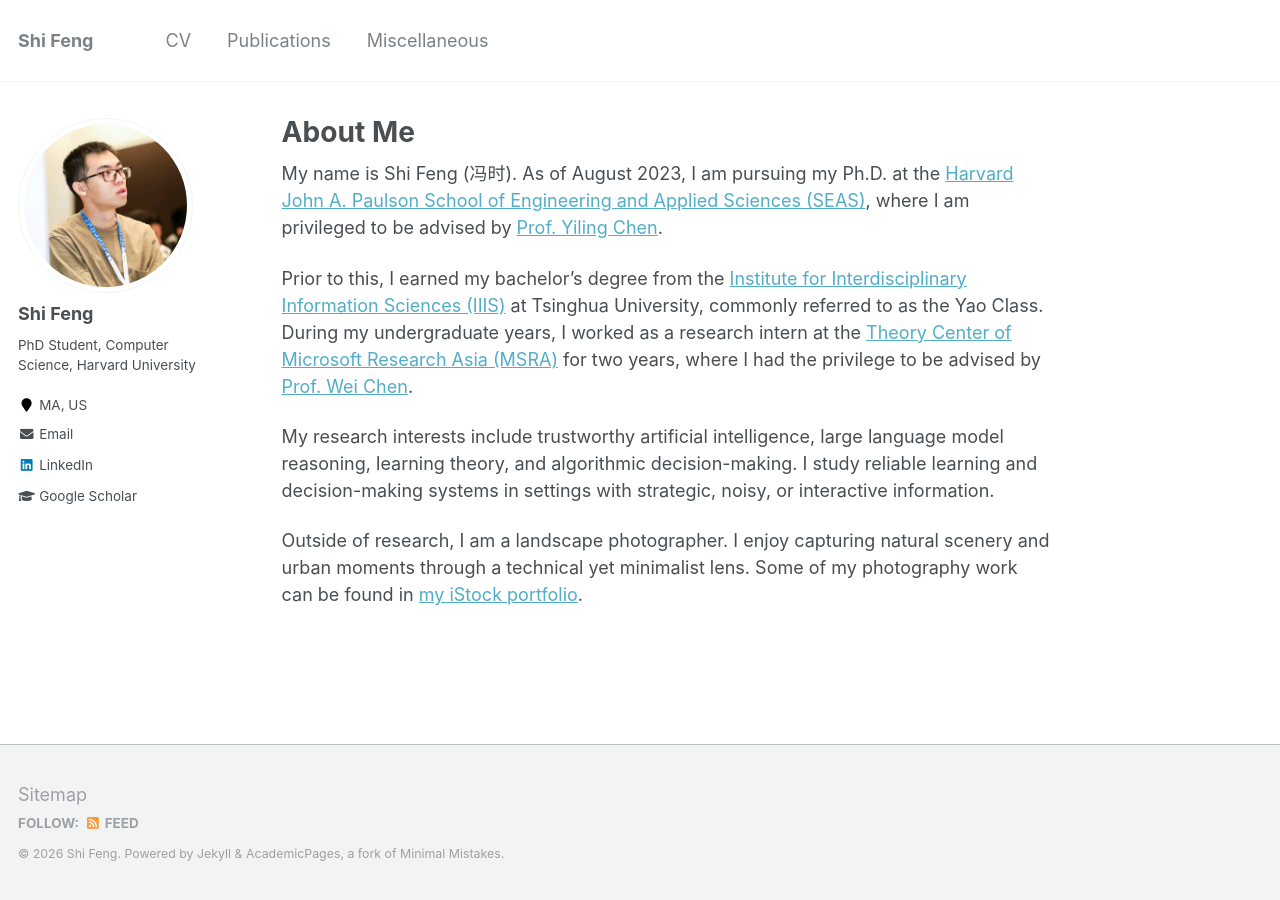
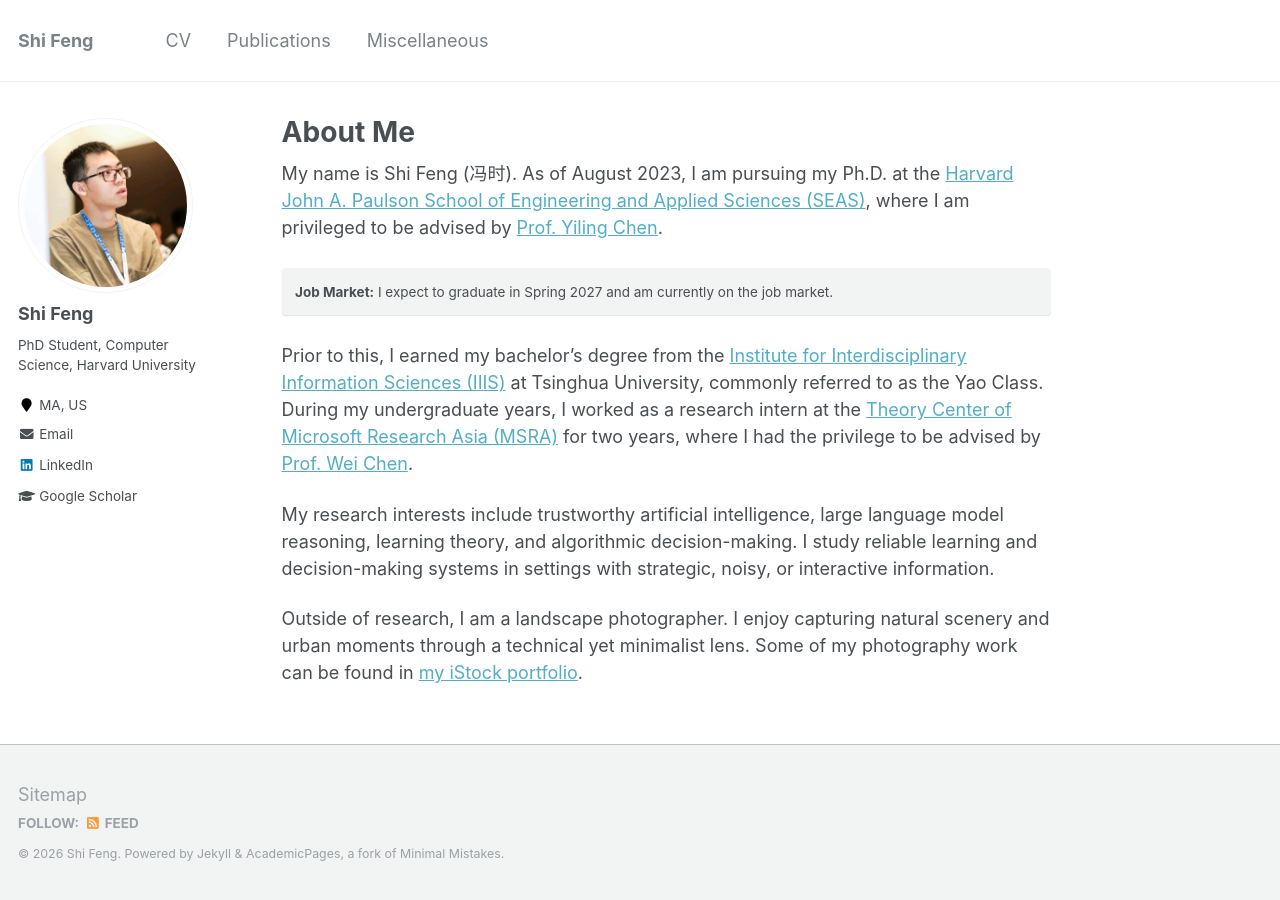
Before and after one commit to fengtony686/fengshi.link, a Jekyll site: the page built from _pages/about.md, in a window 1280 px wide. Built offline with Jekyll 4.4.1, drawn with Linux system fonts in a browser that asks for light colours.

Commit message:
Highlight job market availability

```diff
--- a/_pages/about.md
+++ b/_pages/about.md
@@ -14,6 +14,9 @@ redirect_from:
 <!-- I was born and raised in Hubei, a central province in China, until I came to Beijing for further education. I am a fourth-year undergraduate at [Institute for Interdisciplinary Information Sciences](https://iiis.tsinghua.edu.cn/en/), Tsinghua University, also known as the Yao Class. My research now involves algorithmic game theory, online learning, and social networks. Also, I have a broad interest in theoretical computer science, especially deep learning theory, reinforcement learning theory, and causality. -->
 
 My name is Shi Feng (冯时). As of August 2023, I am pursuing my Ph.D. at the [Harvard John A. Paulson School of Engineering and Applied Sciences (SEAS)](https://seas.harvard.edu), where I am privileged to be advised by [Prof. Yiling Chen](https://yiling.seas.harvard.edu/).
+
+**Job Market:** I expect to graduate in Spring 2027 and am currently on the job market.
+{: .notice--primary}
 
 Prior to this, I earned my bachelor's degree from the [Institute for Interdisciplinary Information Sciences (IIIS)](https://iiis.tsinghua.edu.cn/en/) at Tsinghua University, commonly referred to as the Yao Class.
 During my undergraduate years, I worked as a research intern at the [Theory Center of Microsoft Research Asia (MSRA)](https://www.microsoft.com/en-us/research/group/msr-asia-theory-center/) for two years, where I had the privilege to be advised by [Prof. Wei Chen](https://www.microsoft.com/en-us/research/people/weic/).
```
